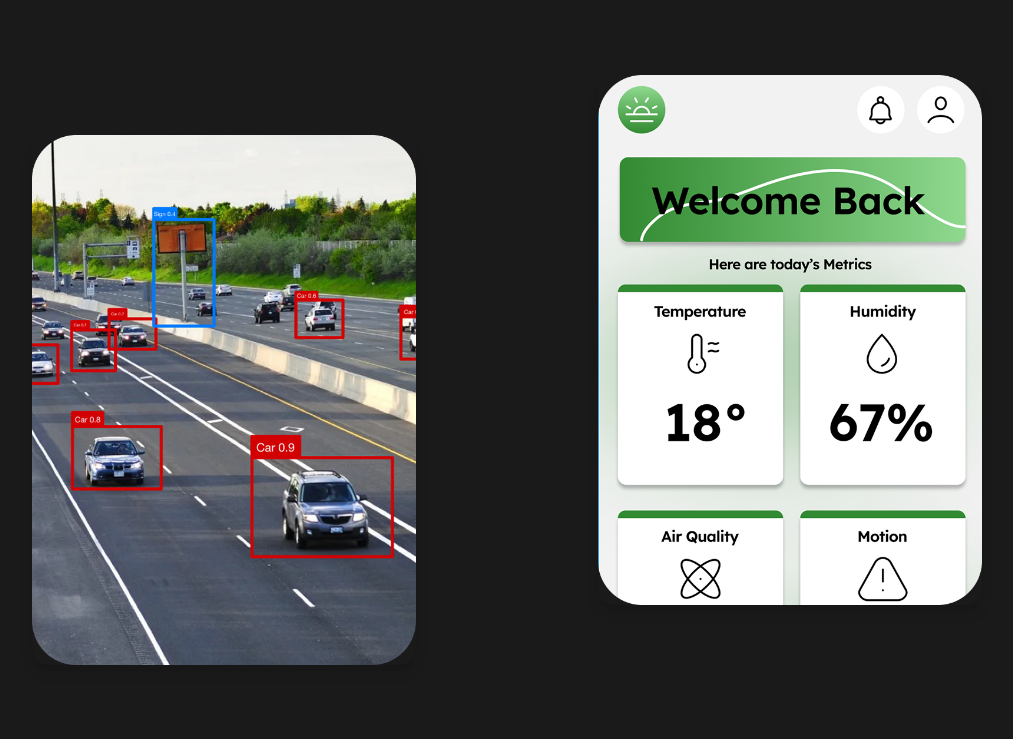
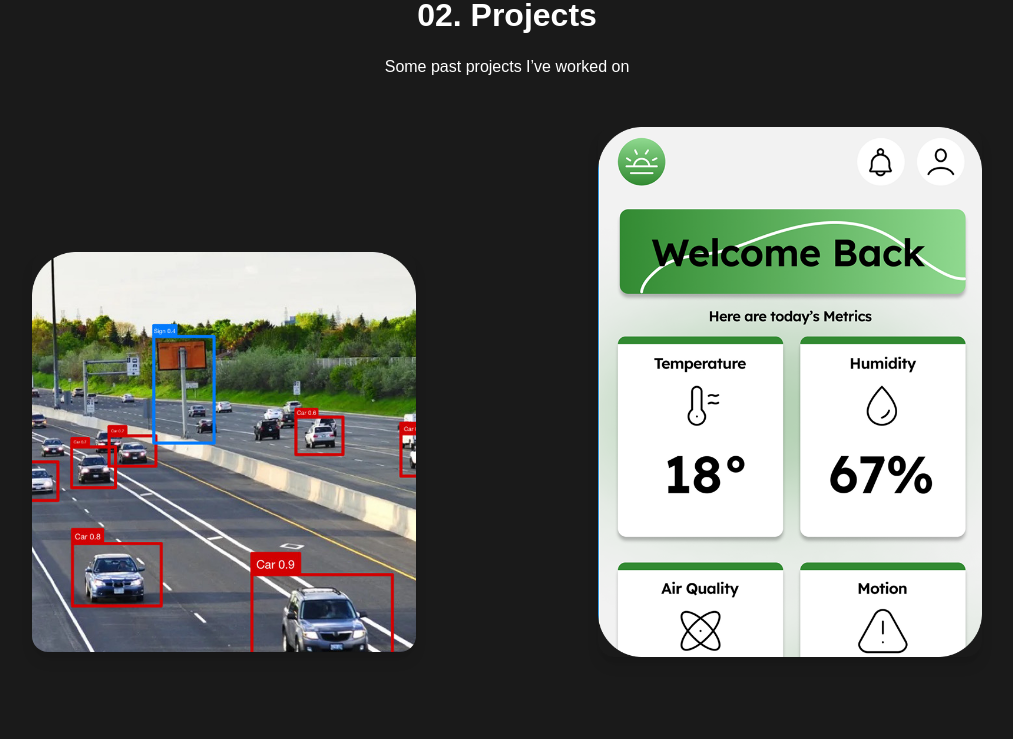
Before and after one commit to kzy0525/website, a Next.js app: page / in a window 1280 px wide. Shown: the part 1600-2339 px from the top of the page, without its empty margins (133-1146 px from the left). Built offline with nearby package versions, Linux system fonts and the light colour scheme; a web font is replaced by a local one.

Commit message:
hover add

```diff
--- a/src/app/components/HoverImage.js
+++ b/src/app/components/HoverImage.js
@@ -7,26 +7,29 @@ export default function HoverImage({ baseSrc, overlaySrc, alt, width, height })
 
   return (
     <div
-      className="relative w-full max-w-sm rounded-2xl overflow-hidden shadow-lg"
+      className="relative w-full max-w-sm"
       onMouseEnter={() => setHovered(true)}
       onMouseLeave={() => setHovered(false)}
+      style={{ width: `${width}px`, height: `${height}px` }}
     >
+      {/* Base Image */}
       <Image
         src={baseSrc}
         alt={alt}
         width={width}
         height={height}
-        className="object-cover transition duration-300 ease-in-out rounded-2xl"
+        className="rounded-2xl object-cover"
         priority
       />
-      {/* Render both images, toggle opacity instead of conditional rendering */}
+
+      {/* Overlay Image (always rendered, toggled with opacity) */}
       <Image
         src={overlaySrc}
         alt="Overlay"
         width={width}
         height={height}
-        className={`absolute top-0 left-0 object-cover rounded-2xl transition-opacity duration-300 ${
-          hovered ? "opacity-100" : "opacity-0"
+        className={`absolute top-0 left-0 rounded-2xl object-cover transition-opacity duration-300 ${
+          hovered ? 'opacity-100' : 'opacity-0'
         }`}
         priority
       />
--- a/src/app/page.js
+++ b/src/app/page.js
@@ -24,7 +24,7 @@ export default function Home() {
       </nav>
 
       {/* --- Hero Section --- */}
-      <main className="flex flex-col items-center text-center mt-20 px-4 space-y-6">
+      <main className="flex flex-col items-center text-center mt-20 px-4 space-y-20">
         <h1 className="text-[60px]">Kevin Ye</h1>
         <p className="text-[20px] text-gray-300">Computer Engineering at Queen’s University</p>
         <div className="w-[400px] h-[400px] rounded-full overflow-hidden border-4 border-white">
```
